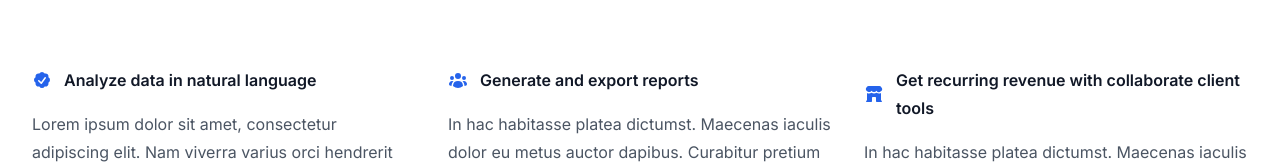
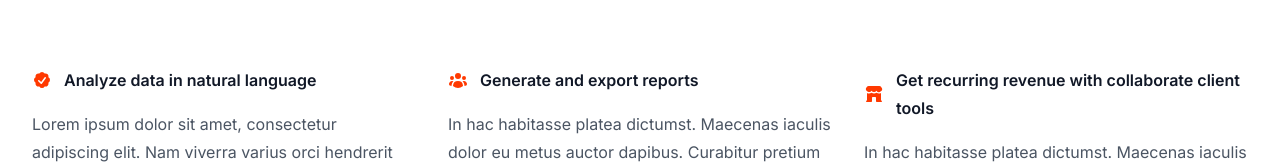
Before and after one commit to neeld3/VisceralMKT, a Next.js app: page / in a window 1280 px wide. Shown: the part 1741-1905 px from the top of the page. Built offline with nearby package versions, Linux system fonts and the light colour scheme.

Commit message:
Update page.tsx

```diff
--- a/src/app/page.tsx
+++ b/src/app/page.tsx
@@ -110,7 +110,7 @@ export default function Home() {
                 {features.map((feature) => (
                   <div key={feature.name} className="flex flex-col">
                     <dt className="flex items-center gap-x-3 text-base font-semibold leading-7 text-gray-900">
-                      <feature.icon className="h-5 w-5 flex-none text-blue-600" aria-hidden="true" />
+                      <feature.icon className="h-5 w-5 flex-none text-custom-color" aria-hidden="true" />
                       {feature.name}
                     </dt>
                     <dd className="mt-4 flex flex-auto flex-col text-base leading-7 text-gray-600">
```
